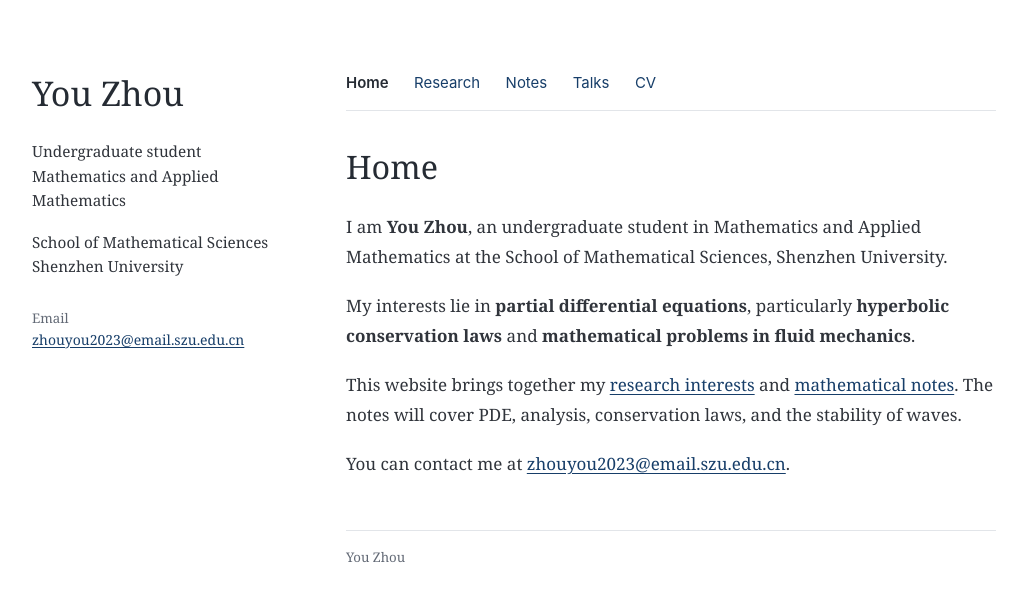
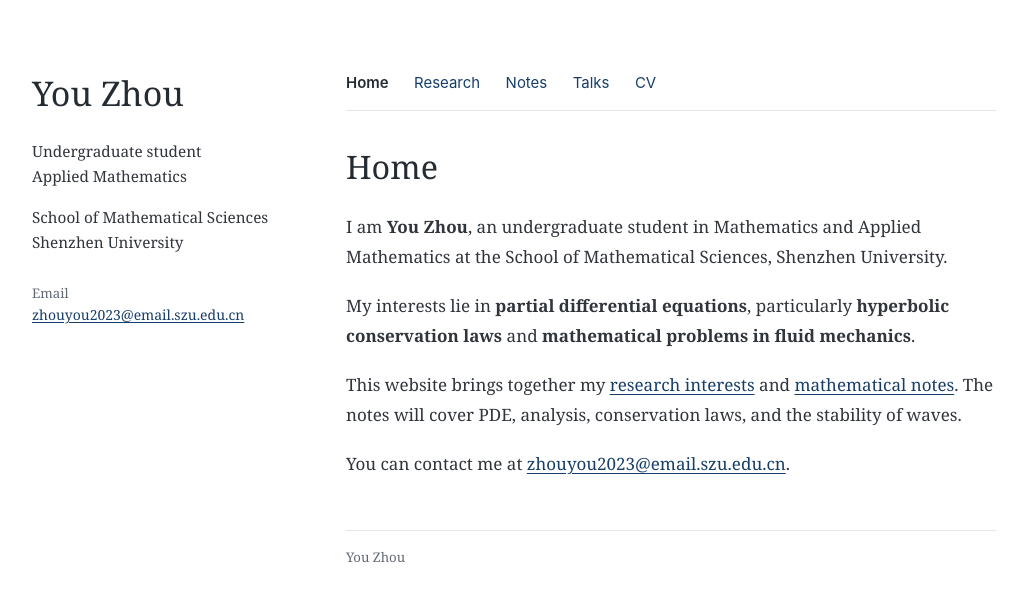
Before and after one commit to youzhouu/youzhou-math, a Jekyll site: the page built from index.md, in a window 1280 px wide. Shown: the top 601 px of the page, without its empty margins (126-1150 px from the left). Built offline with Jekyll 4.4.1, drawn with Linux system fonts in a browser that asks for light colours.

Commit message:
Update program field in _config.yml

```diff
--- a/_config.yml
+++ b/_config.yml
@@ -10,7 +10,7 @@ timezone: Asia/Shanghai
 author:
   name: You Zhou
   role: Undergraduate student
-  program: Mathematics and Applied Mathematics
+  program: Applied Mathematics
   school: School of Mathematical Sciences
   university: Shenzhen University
   email: zhouyou2023@email.szu.edu.cn
```
